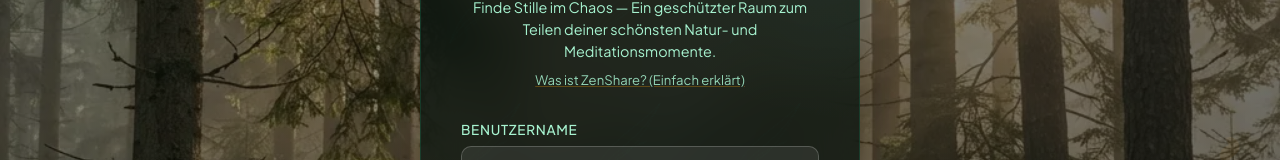
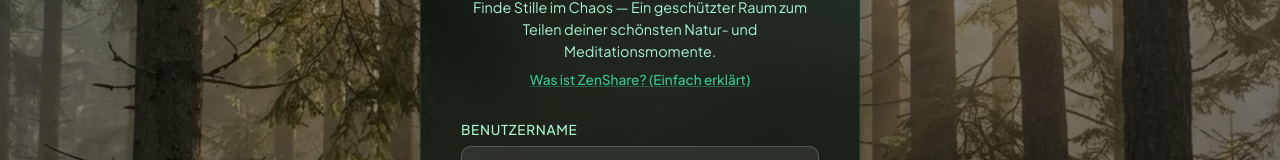
Before and after one commit to tnickel/Bildsharing, a website: page public/index.html in a window 1280 px wide. Shown: the part 267-427 px from the top of the page. Drawn offline with Linux system fonts and the light colour scheme; no server answers.

Commit message:
style: change login blog link color to readable green and bump version

```diff
--- a/public/css/style.css
+++ b/public/css/style.css
@@ -2217,10 +2217,11 @@ input[type="password"]:focus,
 
 /* --- SUBTLE LOGIN CARD BLOG LINK --- */
 .auth-blog-link {
-  color: var(--text-secondary);
-  font-size: 0.82rem;
-  opacity: 0.85;
-  text-decoration: underline rgba(245, 158, 11, 0.35); /* Sunset Amber underline */
+  color: #34d399; /* Highly readable emerald green */
+  font-size: 0.85rem;
+  font-weight: 500;
+  opacity: 0.95;
+  text-decoration: underline rgba(52, 211, 153, 0.35); /* Subtle emerald underline */
   transition: all var(--transition-fast);
   display: inline-block;
   margin-top: 8px;
@@ -2228,8 +2229,8 @@ input[type="password"]:focus,
 
 .auth-blog-link:hover {
   opacity: 1;
-  color: var(--accent-purple);
-  text-decoration-color: var(--accent-purple);
+  color: #a7f3d0; /* Soft mint green on hover */
+  text-decoration-color: #a7f3d0;
 }
 
 /* --- SEGMENTED HEADER SLIDESHOW CONTROLS --- */
--- a/public/index.html
+++ b/public/index.html
@@ -10,7 +10,7 @@
   <link rel="preconnect" href="https://fonts.gstatic.com" crossorigin>
   <link href="https://fonts.googleapis.com/css2?family=Lora:wght@400;500;600;700&family=Plus+Jakarta+Sans:wght@300;400;500;600;700&display=swap" rel="stylesheet">
   <!-- Main Stylesheet -->
-  <link rel="stylesheet" href="css/style.css?v=1.2">
+  <link rel="stylesheet" href="css/style.css?v=1.3">
   <!-- Prevent Flash of Unstyled Content (FOUC) for hidden elements before CSS loads -->
   <style>
     .hidden { display: none !important; }
@@ -506,6 +506,6 @@
     </div>
 
     <!-- Main Application Script -->
-    <script src="js/app.js?v=1.2"></script>
+    <script src="js/app.js?v=1.3"></script>
 </body>
 </html>
```
